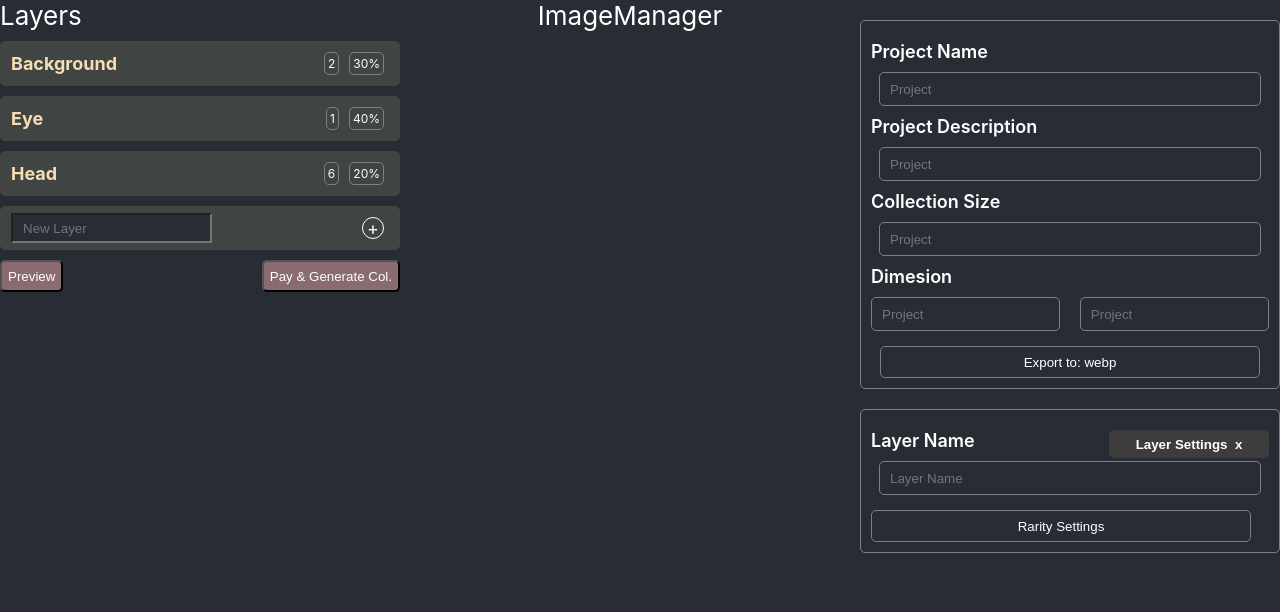
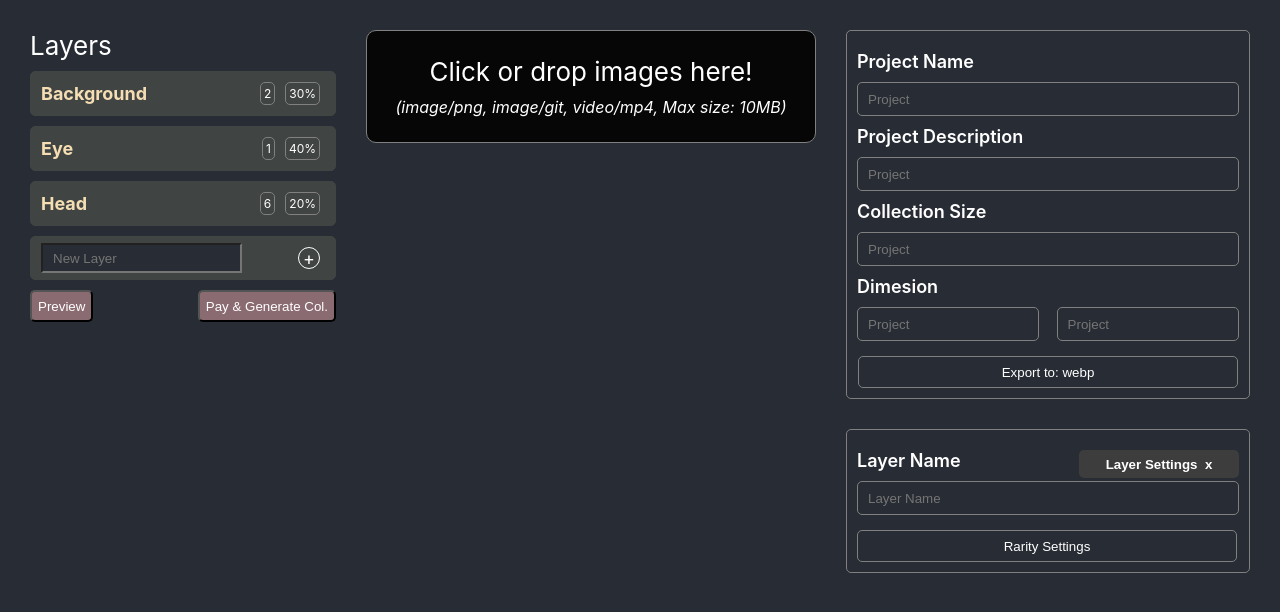
Before and after one commit to elishadiah/NFT-generator-using-ReactJS, a React (Create React App) app: page / in a window 1280 px wide. Shown: the top 612 px of the page. Built offline with nearby package versions, Linux system fonts and the light colour scheme.

Commit message:
upload image (drag and drop)

```diff
--- /dev/null
+++ b/src/components/ImageManager/ImageManager.css
@@ -0,0 +1,44 @@
+.image_manager {
+    flex: 1;
+    margin: 30px 0px;
+    min-width: 450px;
+}
+.upload_image {
+    position: relative;
+    display: flex;
+    flex-direction: column;
+    padding: 20px 0px;
+    align-items: center;
+    background-color: rgb(7, 6, 6);
+    border: solid 1px gray;
+    border-radius: 10px;
+}
+.upload_image p{
+    margin: 5px 0px;
+}
+.image_input {
+    position: absolute;
+    width: 100%;
+    height: 100%;
+    background-color: red;
+    opacity: 0;
+}
+.image_input:hover {
+    cursor: pointer;
+}
+.image_view {
+    display: flex;
+    width: 100%;
+    flex-wrap: wrap;
+}
+.image_item {
+    display: flex;
+    align-items: center;
+    justify-content: center;
+    border: solid 1px pink;
+    margin: 10px;
+}
+.image_item img{
+    width: 120px;
+    height: auto;
+}
--- a/src/components/ImageManager/ImageManager.jsx
+++ b/src/components/ImageManager/ImageManager.jsx
@@ -1,5 +1,37 @@
-import React from "react";
+import React, { useEffect, useReducer } from "react";
+import "./ImageManager.css";
+import { UploadImage } from "./UploadImage";
 
 export const ImageManager = () => {
-  return <div>ImageManager</div>;
+  const reducer = (state, action) => {
+    switch (action.type) {
+      case "SET_DROP_DEPTH":
+        return { ...state, dropDepth: action.dropDepth };
+      case "SET_IN_DROP_ZONE":
+        return { ...state, inDropZone: action.inDropZone };
+      case "ADD_FILE_TO_LIST":
+        return { ...state, fileList: state.fileList.concat(action.files) };
+      default:
+        return state;
+    }
+  };
+  const [data, dispatch] = useReducer(reducer, {
+    dropDepth: 0,
+    inDropZone: false,
+    fileList: [],
+  });
+  useEffect(() => {
+    console.log("Updated", data);
+  });
+  return (
+    <div className="image_manager">
+      <div className="image_show"></div>
+      <UploadImage data={data} dispatch={dispatch} />
+      <ol className="dropped-files">
+        {data.fileList.map((f) => {
+          return <li key={f.name}>{f.name}</li>;
+        })}
+      </ol>
+    </div>
+  );
 };
--- /dev/null
+++ b/src/components/ImageManager/UploadImage.jsx
@@ -0,0 +1,53 @@
+import React, { useState } from "react";
+import "./ImageManager.css";
+
+export const UploadImage = () => {
+  const [imageFiles, setImageFiles] = useState([]);
+  const [previewUrl, setPreviewUrl] = useState([]);
+  const handleFile = (file) => {
+    //you can carry out any file validations here...
+    setImageFiles(() => [...imageFiles, file]);
+    setPreviewUrl(() => [...previewUrl, URL.createObjectURL(file)]);
+    console.log(URL.createObjectURL(file), previewUrl, imageFiles);
+  };
+  const handleDragOver = (event) => {
+    event.preventDefault();
+  };
+  const handleOnDrop = (event) => {
+    //prevent the browser from opening the image
+    event.preventDefault();
+    event.stopPropagation();
+    //let's grab the image file
+    let imageFile = event.dataTransfer.files[0];
+    handleFile(imageFile);
+  };
+  return (
+    <>
+      {previewUrl && (
+        <div className="image_view">
+          {previewUrl.map((item) => (
+            <div className="image_item">
+              <img src={item} alt="img" />
+            </div>
+          ))}
+        </div>
+      )}
+      <div
+        className="upload_image"
+        onDragOver={handleDragOver}
+        onDrop={handleOnDrop}
+      >
+        <p>Click or drop images here!</p>
+        <p style={{ fontSize: 16, fontStyle: "italic" }}>
+          (image/png, image/git, video/mp4, Max size: 10MB)
+        </p>
+        <input
+          id="hidden-input"
+          type="file"
+          multiple=""
+          className="image_input"
+        />
+      </div>
+    </>
+  );
+};
--- a/src/components/PropertyManager/PropertyManager.css
+++ b/src/components/PropertyManager/PropertyManager.css
@@ -1,11 +1,12 @@
 .projectproperty {
     width: 400px;
+    margin: 50px;
 }
 .property_container {
     border: solid gray 1px;
     border-radius: 5px;
     padding: 10px;
-    margin-top: 20px;
+    margin: 30px;
 }
 .property_item {
     display: flex;
--- a/src/components/PropertyManager/RaritySettings.jsx
+++ b/src/components/PropertyManager/RaritySettings.jsx
@@ -6,7 +6,6 @@ const DEFAULT_DATA = {
   title: "Background",
   value: 25,
 };
-const DEFAULT_VALUE = 25;
 const CHILD_DATA = [
   {
     id: 0,
--- a/src/components/SiderBar/Sidebar.css
+++ b/src/components/SiderBar/Sidebar.css
@@ -1,5 +1,6 @@
 .sidebar {
     width: 400px;
+    margin: 30px;
 }
 /* Single Layer */
 .layer_single {
@@ -92,8 +93,6 @@ button:hover {
 .collection_size {
     font-weight: 800;
 }
-.generate_main {
-}
 .generate_item {
     display: flex;
     justify-content: space-between;
```
